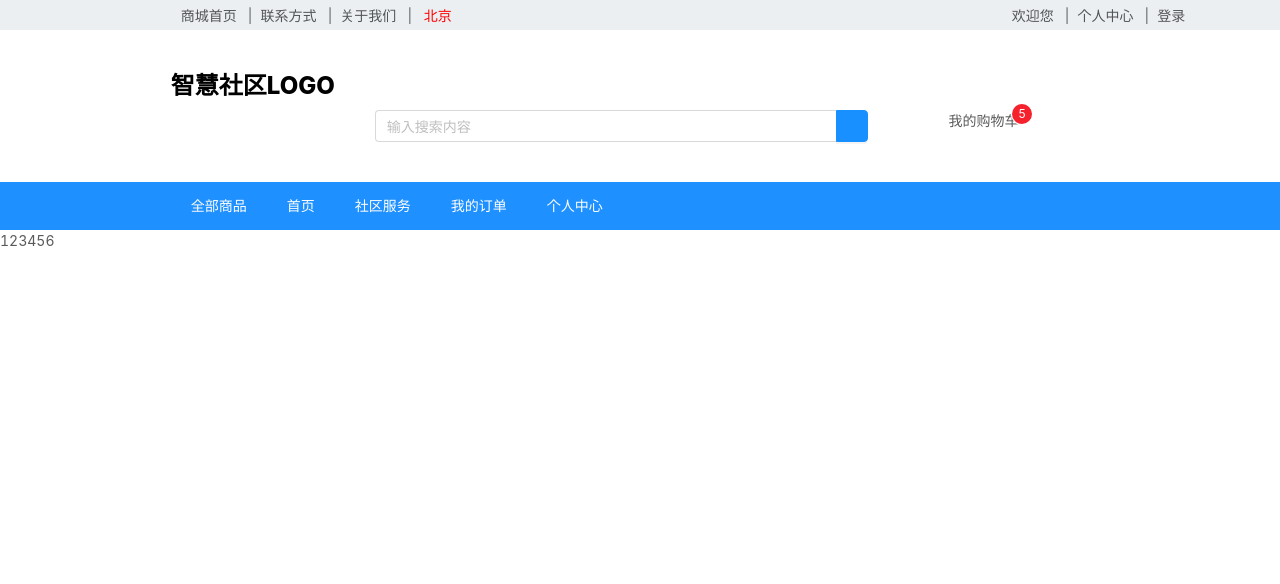
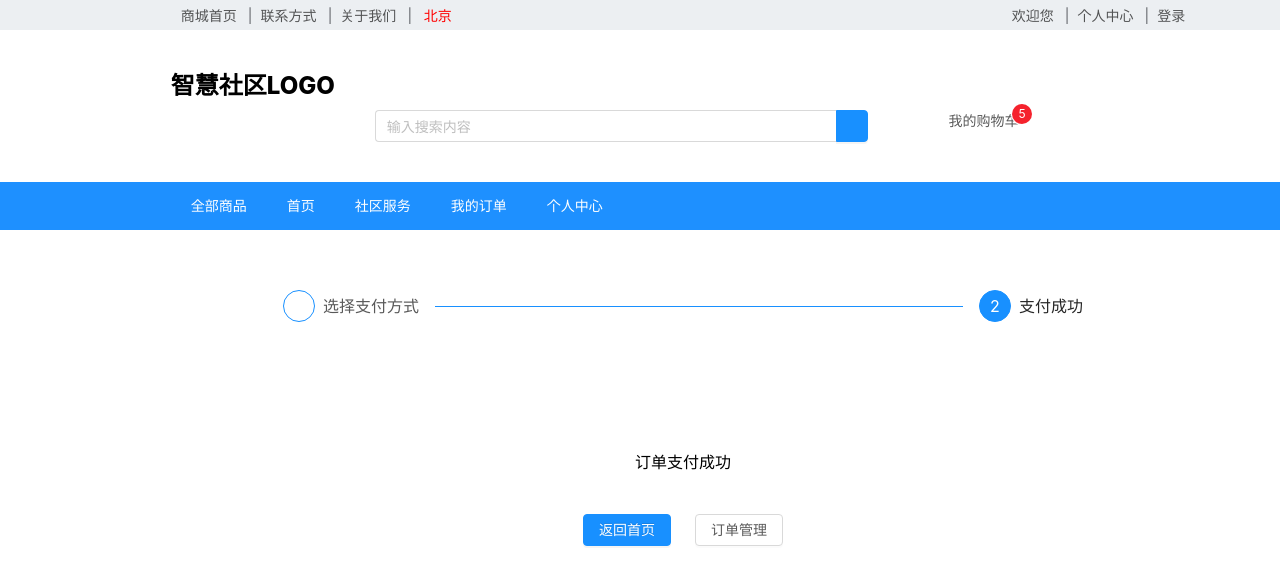
Before and after one commit to SUI5477100/dr_smart_community, a Vue app: page /paymentSuccess in a window 1280 px wide. Shown: the top 584 px of the page. Built offline with nearby package versions, Linux system fonts and the light colour scheme.

Commit message:
feat:订单支付成功页面

```diff
--- a/src/pages/paymentSuccess.vue
+++ b/src/pages/paymentSuccess.vue
@@ -1,12 +1,108 @@
 <template>
-  <div>
-    123456
+  <div class="paymentSuccess">
+    <div class="stepsWrapper">
+      <a-steps :current="current">
+        <a-step v-for="item in steps" :key="item.title" :title="item.title" />
+      </a-steps>
+    </div>
+    <div class="successWrapper">
+      <div class="success">
+        <a-icon type="check-circle" theme="filled" style="color:#67c23a;fontSize:60px" />
+        <span>订单支付成功</span>
+        <div class="btn">
+          <a-button @click="toHomePage" type="primary">
+            返回首页
+          </a-button>
+          <a-button>订单管理</a-button>
+        </div>
+      </div>
+    </div>
   </div>
 </template>
 
 <script>
-export default {}
+export default {
+  data() {
+    return {
+      current: 1,
+      steps: [
+        {
+          title: '选择支付方式',
+          content: '选择支付方式',
+        },
+        {
+          title: '支付成功',
+          content: '支付成功',
+        },
+      ],
+    }
+  },
+  methods: {
+    toHomePage() {
+      this.$router.push({
+        path: '/productList',
+      })
+    },
+    next() {
+      if (this.current < this.steps.length - 1) {
+        this.current++
+      }
+    },
+    prev() {
+      if (this.current > 0) {
+        this.current--
+      }
+    },
+  },
+}
 </script>
 
 <style lang="less" scoped>
+.paymentSuccess {
+  .stepsWrapper {
+    margin-top: 40px;
+    width: 800px;
+    margin: auto;
+    margin-top: 60px;
+    // background-color: pink;
+    .steps-content {
+      margin-top: 16px;
+      border: 1px dashed #e9e9e9;
+      border-radius: 6px;
+      background-color: #fafafa;
+      min-height: 200px;
+      text-align: center;
+      padding-top: 80px;
+    }
+
+    .steps-action {
+      margin-top: 24px;
+    }
+  }
+  .successWrapper {
+    display: flex;
+    align-items: center;
+    flex-direction: column;
+    margin-top: 100px;
+    .success {
+      width: 200px;
+      display: flex;
+      align-items: center;
+      flex-direction: column;
+      span {
+        color: black;
+        margin-top: 28px;
+        font-size: 16px;
+        font-weight: 500;
+      }
+      .btn {
+        display: flex;
+        justify-content: space-between;
+        width: 200px;
+        // background-color: pink;
+        margin-top: 40px;
+      }
+    }
+  }
+}
 </style>
```
